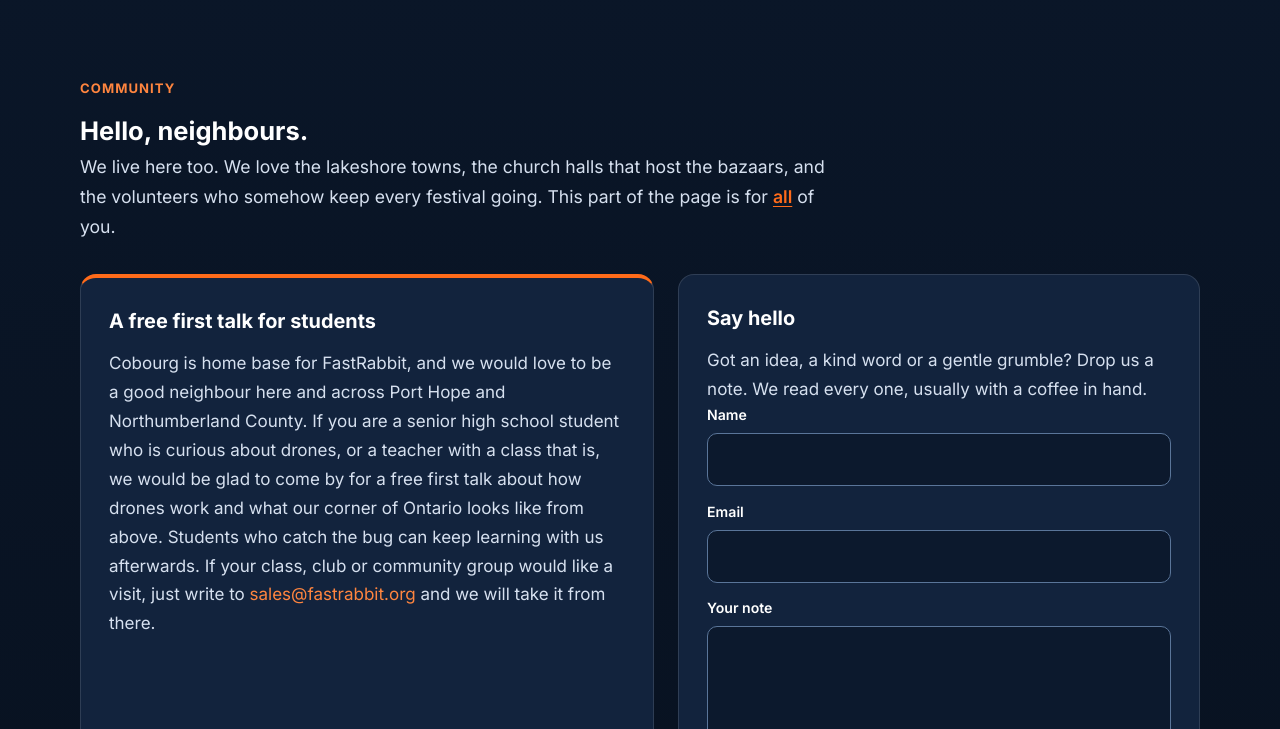
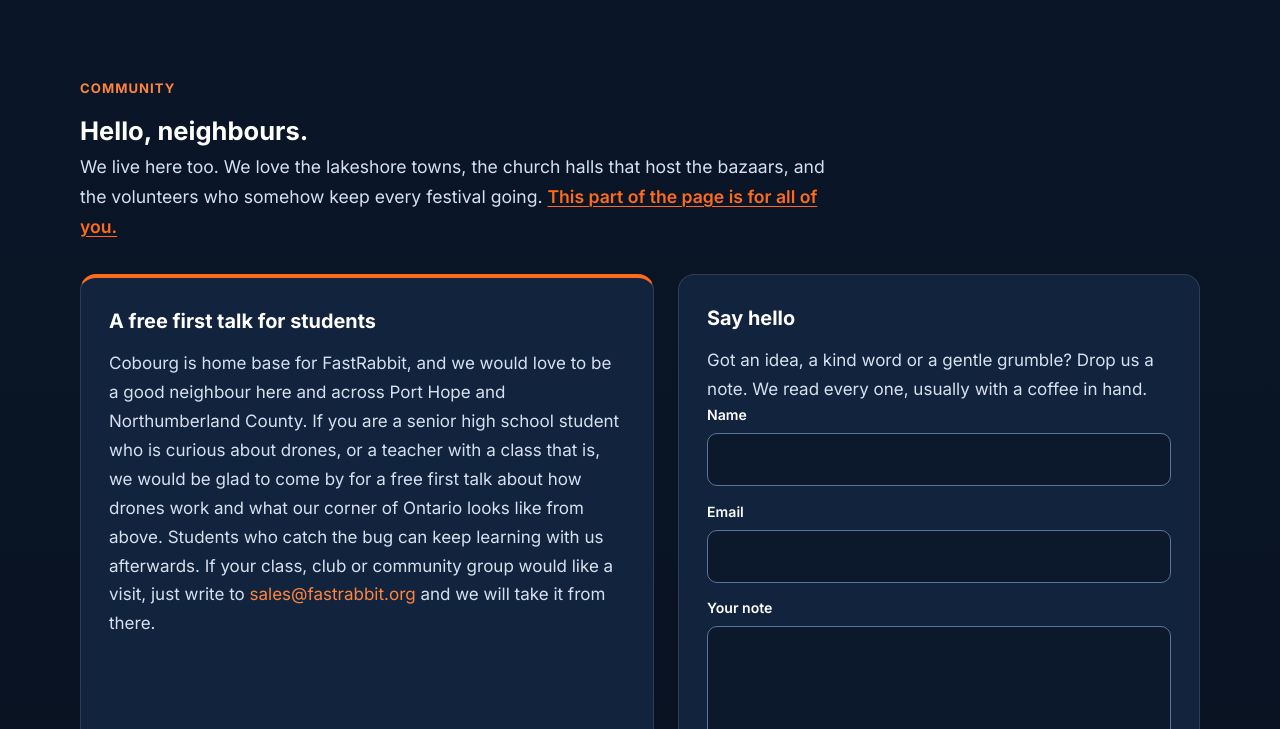
Before and after one commit to a990145570/fastrabbit-site, a plain HTML site: page community.html in a window 1280 px wide. Shown: the part 71-800 px from the top of the page. Drawn offline with Linux system fonts and the light colour scheme.

Commit message:
Home and Community: whole closing sentence links to Events

```diff
--- a/community.html
+++ b/community.html
@@ -45,7 +45,7 @@
           <p class="section-kicker">Community</p>
           <h2 id="community-heading">Hello, neighbours.</h2>
           <p class="community-lead">
-            We live here too. We love the lakeshore towns, the church halls that host the bazaars, and the volunteers who somehow keep every festival going. This part of the page is for <a class="all-link" href="events.html">all</a> of you.
+            We live here too. We love the lakeshore towns, the church halls that host the bazaars, and the volunteers who somehow keep every festival going. <a class="all-link" href="events.html">This part of the page is for all of you.</a>
           </p>
         </div>
         <div class="community-grid">
```
Also changed, not shown: index.html (+1 -1 lines).
